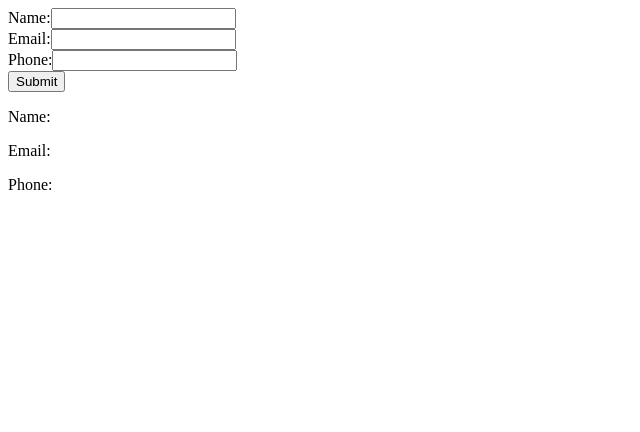
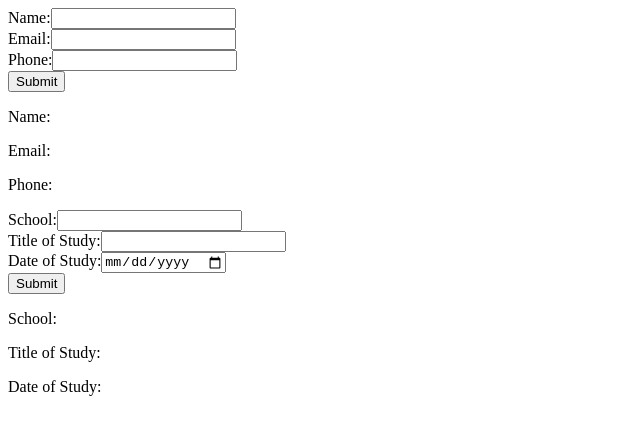
Before and after one commit to VasaOfficial/CV-Application, a React (Create React App) app: page / in a window 1280 px wide. Shown: the top 432 px of the page, without its empty margins (0-640 px from the left). Built offline with nearby package versions, Linux system fonts and the light colour scheme.

Commit message:
Add form for user education info

```diff
--- a/src/App.js
+++ b/src/App.js
@@ -1,11 +1,13 @@
 import React from "react";
 import ContactInfo from "./components/ContactInfo";
+import EducationalInfo from "./components/Education";
 
 class App extends React.Component {
   render() {
     return (
       <div>
         <ContactInfo />
+        <EducationalInfo />
       </div>
     );
   }
--- a/src/components/Education.js
+++ b/src/components/Education.js
@@ -0,0 +1,66 @@
+import React from "react";
+
+class EducationalInfo extends React.Component {
+  constructor(props) {
+    super(props);
+    this.state = {
+      school: "",
+      study: "",
+      date: "",
+    };
+  }
+
+  // updating stored value
+  handleInputChange = (event) => {
+    this.setState({ [event.target.name]: event.target.value });
+  };
+
+  //  prevents defoult action
+  handleSubmit = (event) => {
+    event.preventDefault();
+  };
+
+  render() {
+    return (
+      <form onSubmit={this.handleSubmit}>
+        <label>
+          School:
+          <input
+            type="text"
+            name="school"
+            value={this.state.school}
+            onChange={this.handleInputChange}
+          />
+        </label>
+        <br />
+        <label>
+          Title of Study:
+          <input
+            type="text"
+            name="study"
+            value={this.state.study}
+            onChange={this.handleInputChange}
+          />
+        </label>
+        <br />
+        <label>
+          Date of Study:
+          <input
+            type="date"
+            name="date"
+            value={this.state.date}
+            onChange={this.handleInputChange}
+          />
+        </label>
+        <br />
+        <button type="submit">Submit</button>
+        <br />
+        <p>School: {this.state.school}</p>
+        <p>Title of Study: {this.state.study}</p>
+        <p>Date of Study: {this.state.date}</p>
+      </form>
+    );
+  }
+}
+
+export default EducationalInfo;
```
